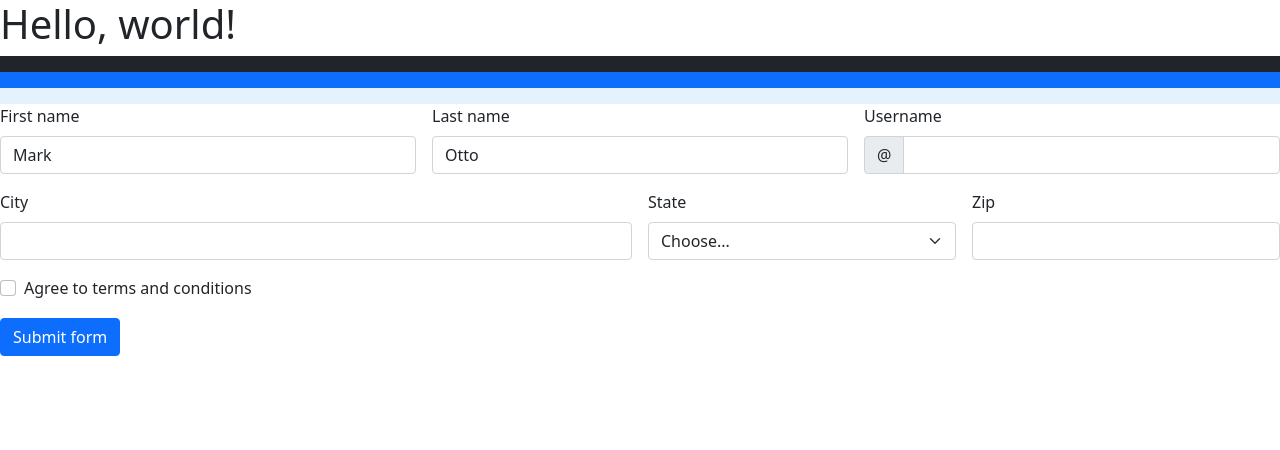
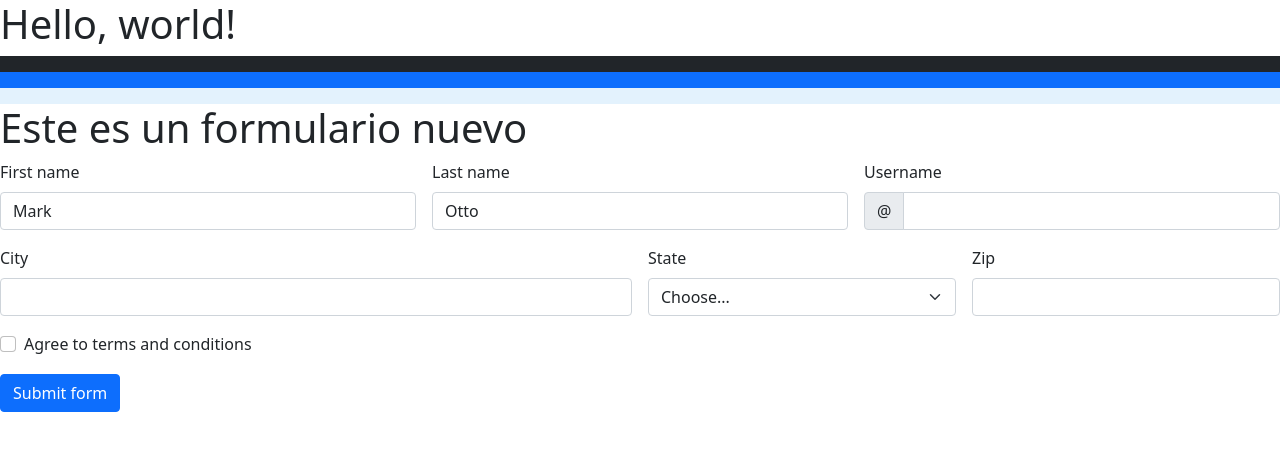
Before and after one commit to SilviaJara/miapp, a plain HTML site: page docs/index.html in a window 1280 px wide. Drawn offline with nearby package versions, Linux system fonts and the light colour scheme.

Commit message:
Agregué un h1

```diff
--- a/docs/index.html
+++ b/docs/index.html
@@ -36,6 +36,8 @@
   <nav class="navbar navbar-light" style="background-color: #e3f2fd;">
     <!-- Navbar content -->
   </nav>
+
+  <h1>Este es un formulario nuevo</h1>
 
   <form class="row g-3">
     <div class="col-md-4">
```
